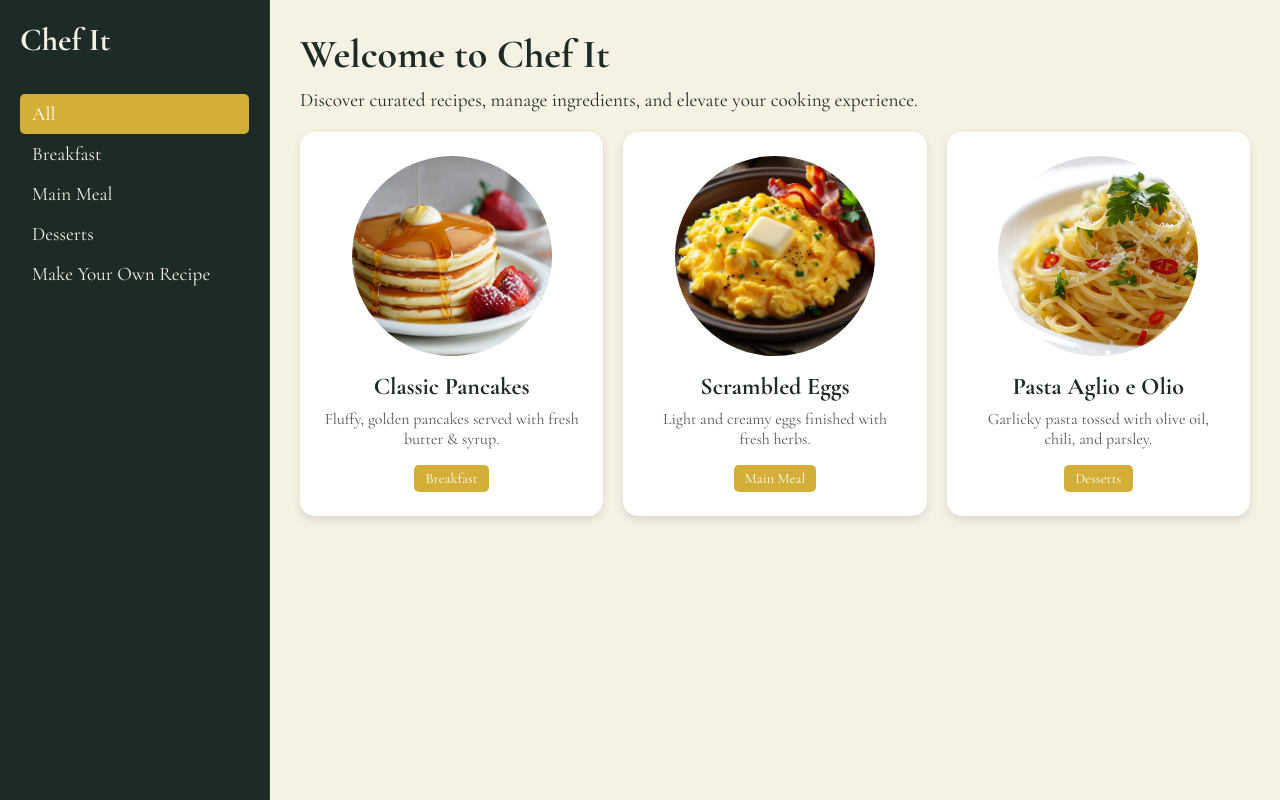
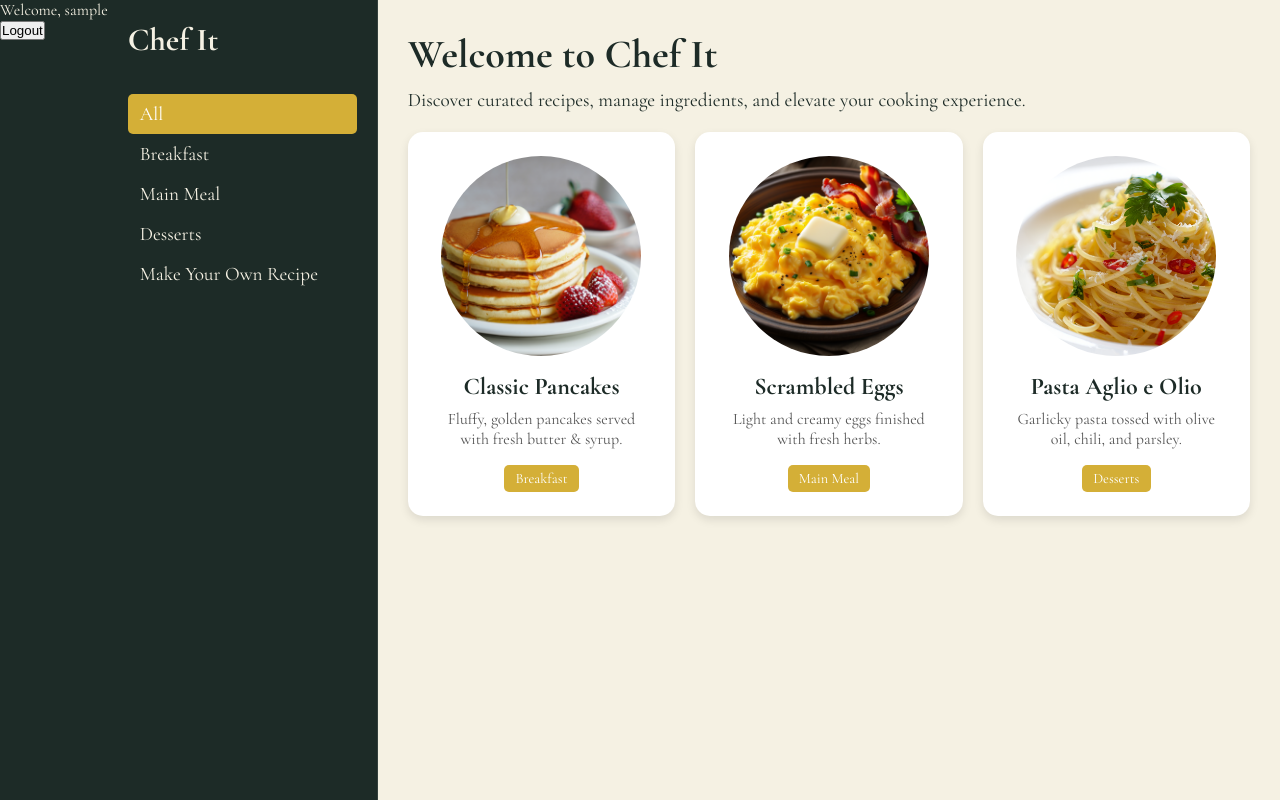
Before and after one commit to Chef-It-Project/Chef-It, a Flask app: template App/templates/home.html in a window 1280 px wide. Run offline with Flask 3, Linux system fonts and the light colour scheme; the template is opened without the code that fills it: most values are stand-ins (such as "Sample title", 1, 10 or a date in 2020).

Commit message:
logout button

```diff
--- a/App/templates/home.html
+++ b/App/templates/home.html
@@ -214,6 +214,12 @@
 </head>
 <body>
   <div class="container">
+    <div class="header">
+    <div id="username">Welcome, {{ username }}</div>
+      <form action="{{ url_for('logout') }}" method="post" style="display:inline;">
+          <button type="submit">Logout</button>
+      </form>
+    </div>
     <!-- SIDEBAR -->
     <aside class="sidebar">
       <h1 class="logo">Chef It</h1>
```
